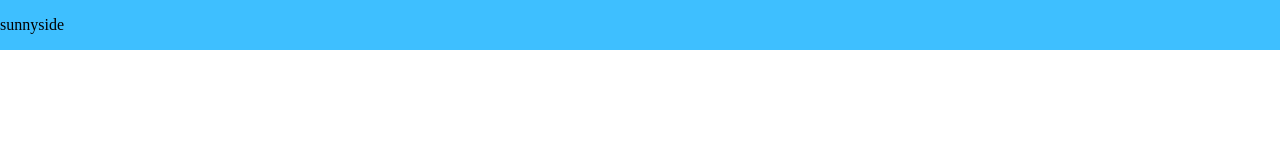
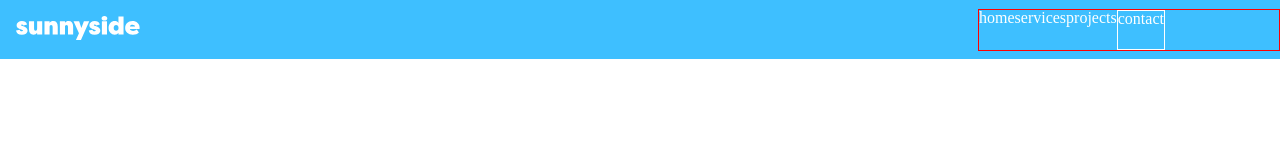
Before and after one commit to mat10tj/sunnyside-agency, a plain HTML site: page index.html in a window 1280 px wide. Drawn offline with Linux system fonts and the light colour scheme.

Commit message:
nav links

```diff
--- a/index.html
+++ b/index.html
@@ -16,12 +16,23 @@
   </style>
 </head>
 <body>
- <header class="header">
-   <div class="idk">
-  <h1 class="sunny">sunnyside</h1>
+ <nav class="nav">
+   <div class="logo">
+    <img src="/images/logo.svg">
    </div>
- </header>
+  <ul class="links">
+    <li><a href="#">home</a></li>
+    <li><a href="#">services</a></li>
+    <li><a href="#">projects</a></li>
+    <li class="contact"><a href="#">contact</a></li>
+  </ul>
+  </nav>
+  <section class="hero">
+    <h1>
 
+    </h1>
+
+  </section>
 
 
 
--- a/style.css
+++ b/style.css
@@ -1,23 +1,42 @@
 :root {
-  --ds-cyan: hsl(167, 40%, 24%);
-  --soft-red: hsl(9,99%,70%);
-  --dark-blue: hsl(198,62%,26%);
-  --dm-cyan: hsl(168,34%,41%);
+    --header-bg: #3ebfff;
+}
+/* rgba(62,191,255,255) */
+nav{
+    display: flex;
+    background-color: #3ebfff;
+    width: 100vw;
+    align-items: center;
+    justify-content: space-between;
+    position: fixed;
+    color: white;
 }
 
-.header {
-  position: fixed;
-  background-color: #3ebfff;
-  display: -webkit-box;
-  display: -ms-flexbox;
-  display: flex;
-  width: 100vw;
-  height: 50px;
-  -webkit-box-pack: justify;
-      -ms-flex-pack: justify;
-          justify-content: space-between;
-  -webkit-box-align: center;
-      -ms-flex-align: center;
-          align-items: center;
+.logo{
+    padding: 1rem;
 }
-/*# sourceMappingURL=style.css.map */
+.links{
+    display: flex;
+    border: 1px solid red;
+    width: 300px;
+    height: 40px;
+}
+.links a{
+    color:white;
+    text-decoration: none;
+    /* width: 30px; */
+    /* padding-right: 2rem; */
+
+}
+
+.contact{
+    border: solid 1px;
+}
+
+/* .hero{
+    height: 100vh;
+    /* background-color: rgba(62,191,255,200); */
+    background-image: url(/images/desktop/image-header.jpg);
+    background-size: cover;
+    background-position: bottom;
+} */
--- a/style.scss
+++ /dev/null
@@ -1,20 +0,0 @@
-:root {
-    --ds-cyan: hsl(167, 40%, 24%);
-    --soft-red: hsl(9,99%,70%);
-    --dark-blue: hsl(198,62%,26%); //landing
-    --dm-cyan: hsl(168,34%,41%); //footer
-}
-
-.header{
-    position: fixed;
-    background-color: #3ebfff;
-    display: flex;
-    width: 100vw;
-    height: 50px;
-    justify-content: space-between;
-    align-items: center;
-}
-
-body {
-    // background-color: blue;
-}
```
Also changed, not shown: 1 other file.
